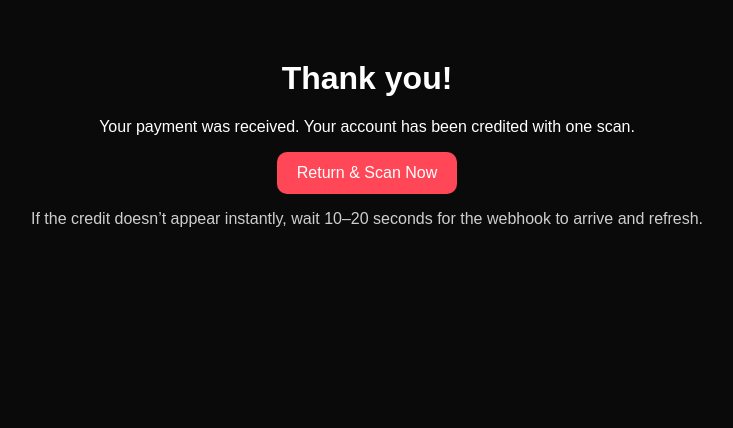
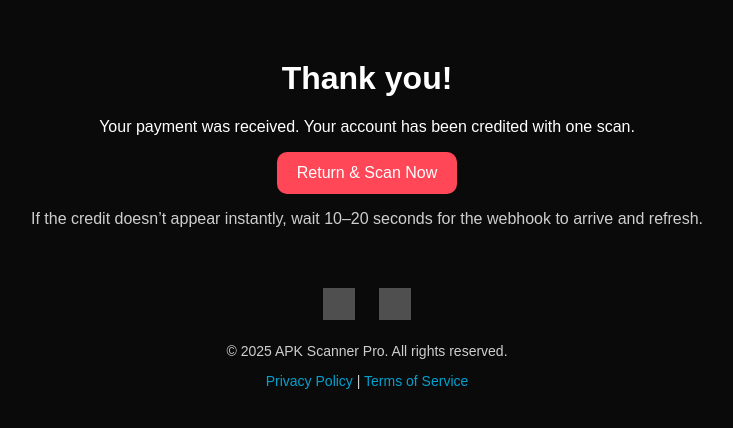
Before and after one commit to apkscannerpro/apk-scanner-pro-backend, a Flask app: page /thank-you in a window 1280 px wide. Shown: the top 428 px of the page, without its empty margins (273-1006 px from the left). Run offline with Flask 3, Linux system fonts and the light colour scheme; grey boxes are pictures that could not be loaded.

Commit message:
Update thank-you.html

```diff
--- a/apk_scanner_pro/templates/thank-you.html
+++ b/apk_scanner_pro/templates/thank-you.html
@@ -6,10 +6,15 @@
   <title>Payment Successful — APK Scanner Pro</title>
   <link rel="icon" href="/static/favicon.ico" type="image/x-icon"/>
   <style>
-    body{background:#0a0a0a;color:#fff;font-family:Poppins,Arial,sans-serif;margin:0}
-    .wrap{max-width:720px;margin:60px auto;padding:0 16px;text-align:center}
-    a{color:#00c6ff}
-    .btn{background:#ff4757;color:#fff;border:none;border-radius:10px;padding:12px 20px;font-size:16px;cursor:pointer}
+    body {background:#0a0a0a;color:#fff;font-family:Poppins,Arial,sans-serif;margin:0}
+    .wrap {max-width:720px;margin:60px auto;padding:0 16px;text-align:center}
+    a {color:#00c6ff;text-decoration:none}
+    .btn {background:#ff4757;color:#fff;border:none;border-radius:10px;padding:12px 20px;font-size:16px;cursor:pointer}
+    footer {margin-top:60px;font-size:14px;opacity:.8}
+    .social-icons {margin:20px 0}
+    .social-icons a {display:inline-block;margin:0 10px}
+    .social-icons img {width:32px;height:32px;filter:invert(1);transition:0.3s}
+    .social-icons img:hover {transform:scale(1.1)}
   </style>
 </head>
 <body>
@@ -18,6 +23,19 @@
     <p>Your payment was received. Your account has been credited with one scan.</p>
     <p><button class="btn" onclick="window.location.href='/'">Return & Scan Now</button></p>
     <p style="opacity:.8">If the credit doesn’t appear instantly, wait 10–20 seconds for the webhook to arrive and refresh.</p>
+
+    <footer>
+      <div class="social-icons">
+        <a href="https://www.tiktok.com/@apkscanner" target="_blank">
+          <img src="https://cdn-icons-png.flaticon.com/512/3046/3046120.png" alt="TikTok"/>
+        </a>
+        <a href="https://www.instagram.com/apkscannerpro/" target="_blank">
+          <img src="https://cdn-icons-png.flaticon.com/512/2111/2111463.png" alt="Instagram"/>
+        </a>
+      </div>
+      <p>© 2025 APK Scanner Pro. All rights reserved.</p>
+      <p><a href="/privacy.html">Privacy Policy</a> | <a href="/terms.html">Terms of Service</a></p>
+    </footer>
   </div>
 </body>
 </html>
```
